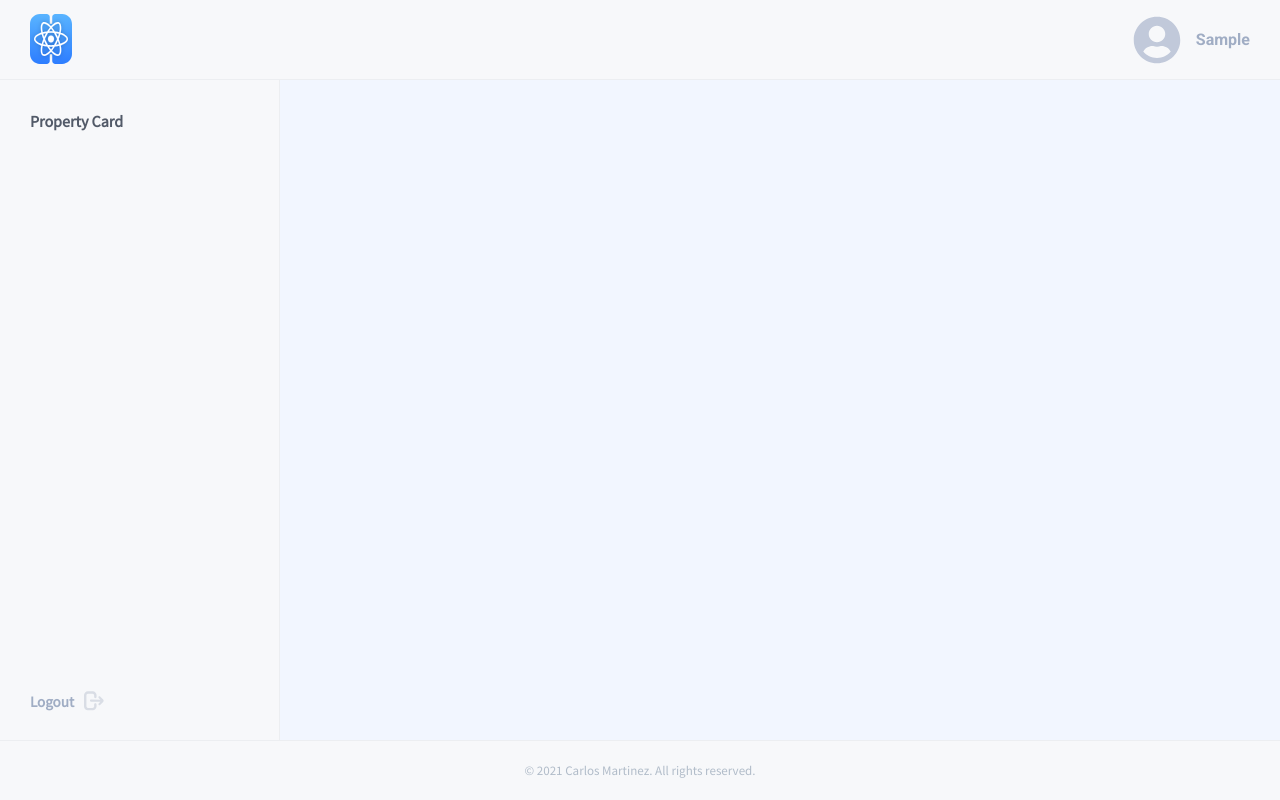
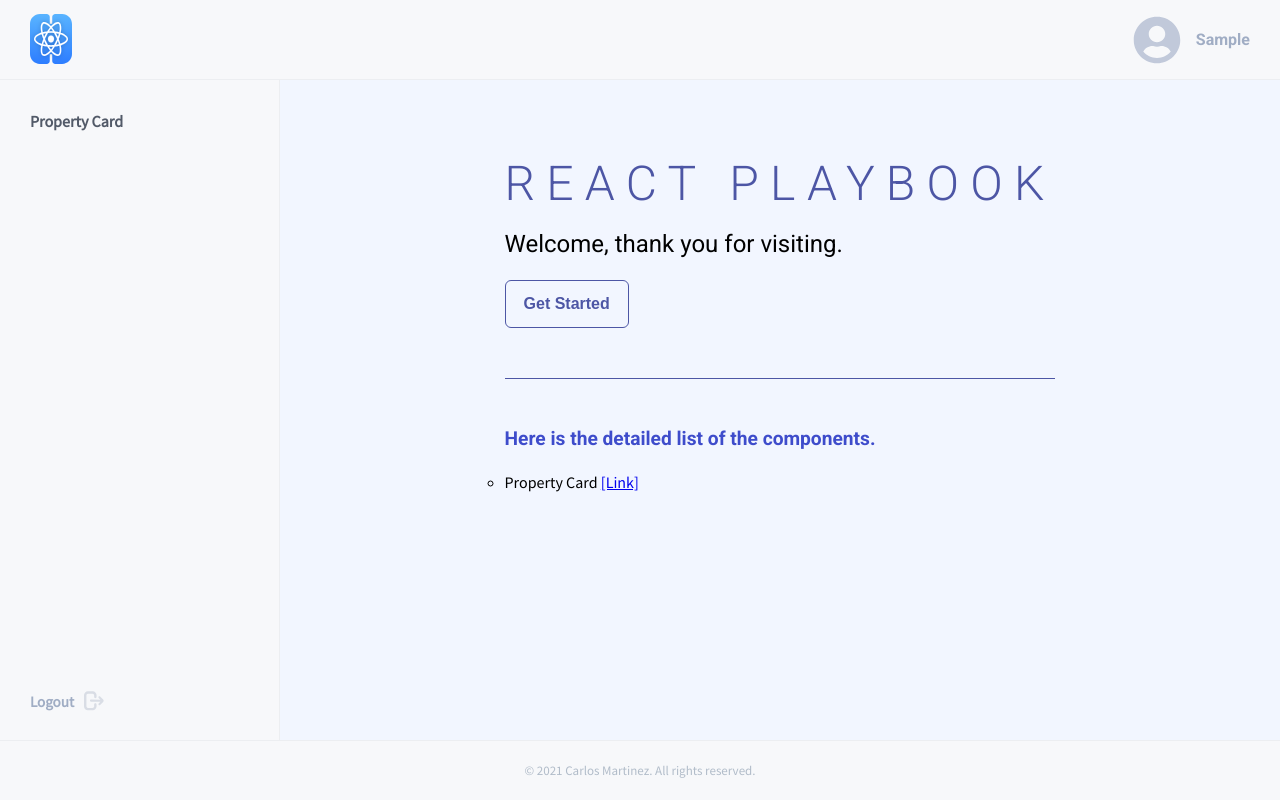
Before and after one commit to itscarlosisaac/react-playbook, a React (Create React App) app: page /login in a window 1280 px wide. Both pictures are taken after typing "Sample", "Sample123" into the empty fields and a click on the button "Sign in". Built offline with nearby package versions, Linux system fonts and the light colour scheme.

Commit message:
Updated canvas to conditional render the docs component.

```diff
--- a/src/components/Canvas.js
+++ b/src/components/Canvas.js
@@ -7,13 +7,18 @@ import { ViewContext } from '../context/View/ViewContext';
 
 import { PropertyCard } from './PropertyCard/PropertyCard';
 import { PropertyCardData, PropertyCardDocumentation } from '../data/staticData';
+import { Welcome } from './Welcome/Welcome';
 
 
 export const Canvas = () => {
 
   const { view } = useContext(ViewContext);
 
-  const checkViewType = (Component, props, documentationProps) => {
+  const checkViewType = (Component, props, documentationProps, hasViews = true) => {
+    if( !hasViews ) {
+      return <Component {...props} />;
+    }
+
     switch (view.view) {
       case "component":
         return (<Component {...props} />)
@@ -29,9 +34,8 @@ export const Canvas = () => {
   return (
     <>
       <Switch>
-        <Route path="/card" render={(props) => checkViewType(Card, props) } />
-        <Route path="/box" render={(props) => checkViewType(Box, props) } />
-        <Route path="/property-card" render={() => checkViewType(PropertyCard, PropertyCardData, PropertyCardDocumentation) } />
+        <Route exact path="/" render={() => checkViewType(Welcome, {}, {}, false) } />
+        <Route path="/component/property-card" render={() => checkViewType(PropertyCard, PropertyCardData, PropertyCardDocumentation) } />
       </Switch>
     </>
   )
--- a/src/components/Documentation/Documentation.js
+++ b/src/components/Documentation/Documentation.js
@@ -1,7 +1,6 @@
 import React from 'react';
 
-export const Documentation = (props) => {
-  const { tag, title, properties, description } = props;
+export const Documentation = ({ tag, title, properties, description }) => {
 
   return (
     <section className="app__documentation">
--- a/src/components/Navegation.js
+++ b/src/components/Navegation.js
@@ -7,7 +7,7 @@ export const Navegation = () => {
     <nav className="app__side__nav">
       <ul>
         <li>
-          <NavLink to="/property-card"
+          <NavLink to="/component/property-card"
             exact
             activeClassName="active" >
               <span>Property Card</span>
--- /dev/null
+++ b/src/components/Welcome/Welcome.js
@@ -0,0 +1,22 @@
+import React from 'react'
+import { Link } from 'react-router-dom'
+
+
+export const Welcome = () => {
+  return (
+    <div className="app__welcome">
+      <div className="app__welcome--message">
+        <h1>React Playbook</h1>
+        <h3>Welcome, thank you for visiting.</h3>
+        <button>Get Started</button>
+        <hr />
+        <div className="app__welcome--list">
+          <h4>Here is the detailed list of the components.</h4>
+          <ul>
+            <li>Property Card <Link to="/component/property-card">[Link]</Link></li>
+          </ul>
+        </div>
+      </div>
+    </div>
+  )
+}
--- a/src/styles/common/imports.scss
+++ b/src/styles/common/imports.scss
@@ -1,2 +1,2 @@
 
-@import url('https://fonts.googleapis.com/css2?family=Roboto:wght@100;300;500;700&family=Source+Sans+Pro:wght@200;300;400&display=swap');
+@import url('https://fonts.googleapis.com/css2?family=Roboto:wght@100;300;400;500;700&family=Source+Sans+Pro:wght@200;300;400&display=swap');
--- a/src/styles/components/_mainPlayground.scss
+++ b/src/styles/components/_mainPlayground.scss
@@ -2,6 +2,8 @@
   grid-area: main;
   display: flex;
   align-items: center;
-  justify-content: center;
+  justify-content: flex-start;
   flex-direction: column;
+  padding: 80px 0;
+  box-sizing: border-box;
 }
--- /dev/null
+++ b/src/styles/components/_welcome.scss
@@ -0,0 +1,62 @@
+.app__welcome {
+  display: flex;
+  align-items: flex-start;
+  height: 80%;
+  &--logo {
+    margin-right: 20px;
+    max-width: 200px;
+    width: 100%;
+  }
+  &--message {
+    h1 {
+      font-size: 3rem;
+      color: #4d56a5;
+      text-transform: uppercase;
+      font-weight: 300;
+      white-space: nowrap;
+      letter-spacing: .7rem;
+      font-family: "Roboto", "Helvetica", "Arial", sans-serif;
+    }
+    h3 {
+      font-size: 1.5rem;
+      margin: 20px 0;
+      font-family: "Roboto", "Helvetica", "Arial", sans-serif;
+      font-weight: 400;
+      line-height: 1.334;
+      letter-spacing: 0em;
+    }
+
+    hr {
+      margin: 50px 0;
+      border: 1px solid #4d56a5;
+      border-bottom: none;
+    }
+
+    h4 {
+      font-size: 1.2rem;
+      font-weight: 600;
+      color: #3e4ccb;
+    }
+
+    button {
+      font-size: 16px;
+      border: 1px solid #4d56a5;
+      background-color: transparent;
+      color: #4d56a5;
+      padding: 14px 18px;
+      border-radius: 6px;
+      font-weight: 600;
+      cursor: pointer;
+    }
+  }
+  &--list {
+    margin-top: 40px;
+    ul {
+      margin-top: 20px;
+      li {
+        list-style: circle;
+        line-height: 1.8em;
+      }
+    }
+  }
+}
--- a/src/styles/index.scss
+++ b/src/styles/index.scss
@@ -16,6 +16,7 @@
 @import "./components/_mainPlayground.scss";
 @import "./components/_documentation.scss";
 @import "./components/_footer.scss";
+@import "./components/_welcome.scss";
 
 // Playbook Components
 @import "./components/_propertyCard.scss";
```
Also changed, not shown: src/assets/images/personal_logo.svg (added).
